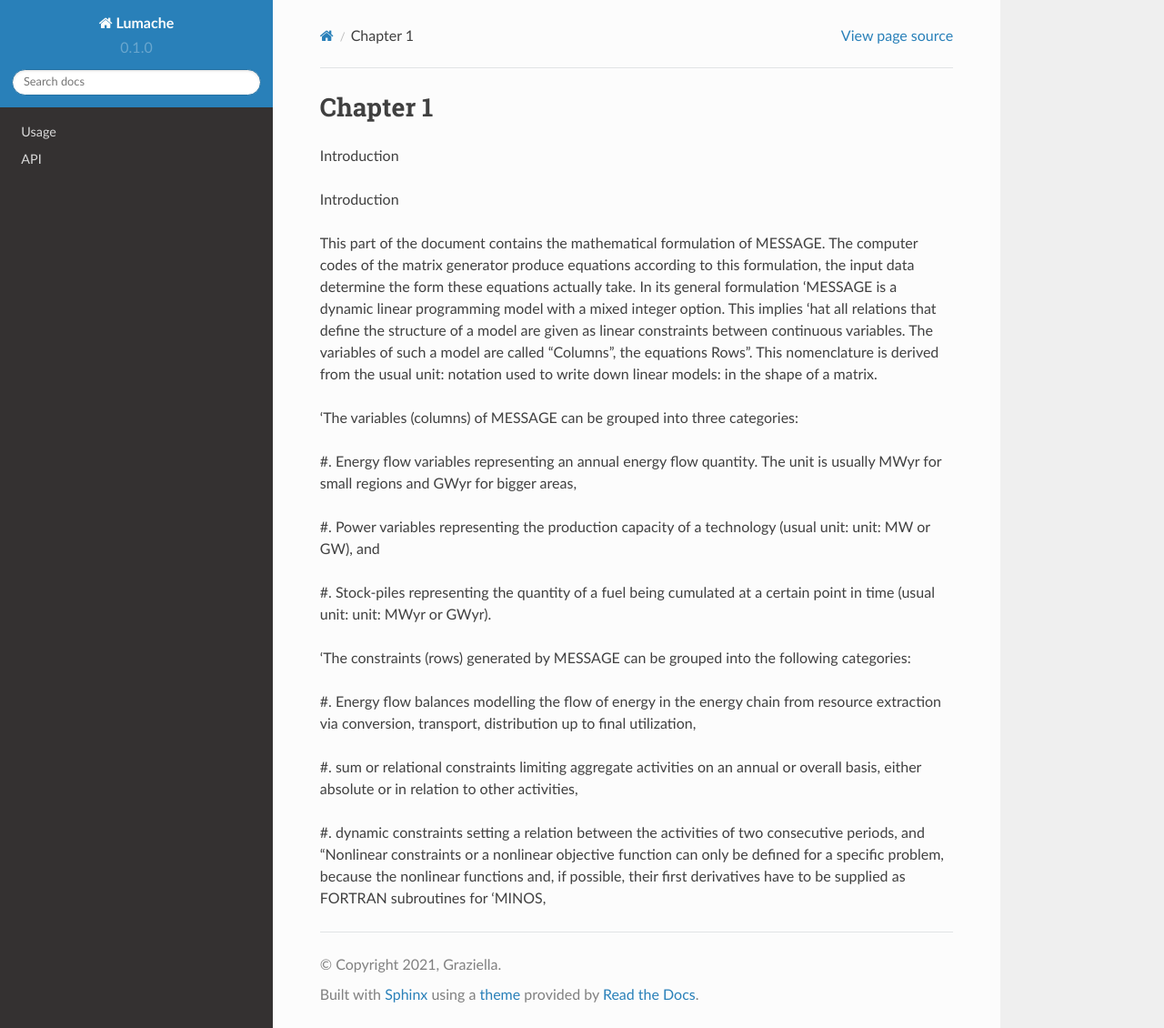
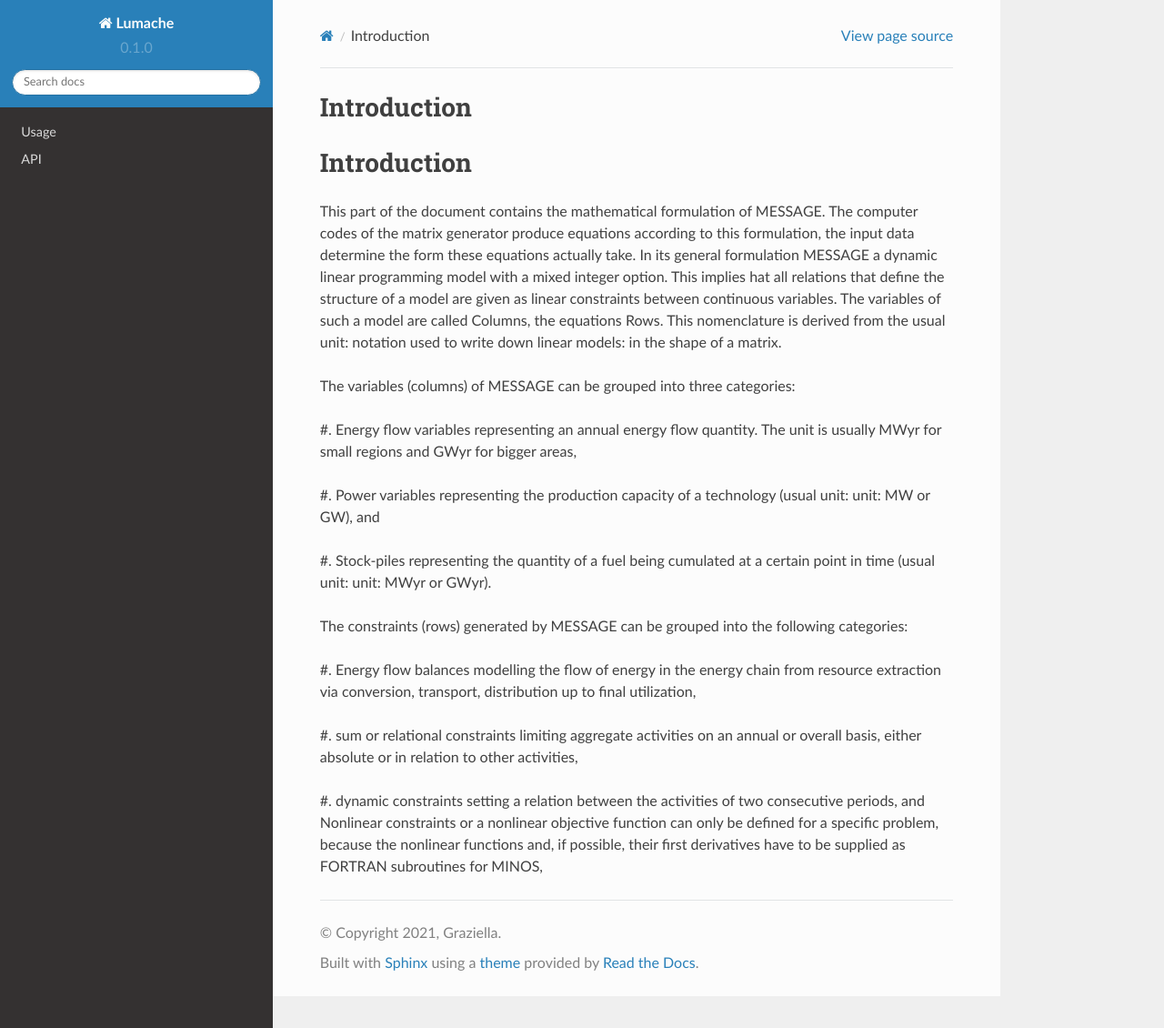
Before and after one commit to mbbenticha/MESSAGEdoc, a Sphinx documentation site: the page built from docs/source/message_01_introduction.rst, in a window 1280 px wide and 1130 px high. Shown: the whole window at 91% size. Built offline with Sphinx 7.4.7 and the Read the Docs theme 2.0.0, drawn with Linux system fonts in a browser that asks for light colours.

```diff
--- a/docs/source/message_01_introduction.rst
+++ b/docs/source/message_01_introduction.rst
@@ -1,20 +1,19 @@
-Chapter 1
-==========
+Introduction
+-------------
 
 Introduction
-
-Introduction
+-------------
 
 This part of the document contains the mathematical formulation of MESSAGE. The
 computer codes of the matrix generator produce equations according to this formulation, the
 input data determine the form these equations actually take. In its general formulation
-'MESSAGE is a dynamic linear programming model with a mixed integer option. This implies
-'hat all relations that define the structure of a model are given as linear constraints between
-continuous variables. The variables of such a model are called "Columns", the equations
-Rows". This nomenclature is derived from the usual unit: notation used to write down linear
+MESSAGE a dynamic linear programming model with a mixed integer option. This implies
+hat all relations that define the structure of a model are given as linear constraints between
+continuous variables. The variables of such a model are called Columns, the equations
+Rows. This nomenclature is derived from the usual unit: notation used to write down linear
 models: in the shape of a matrix.
 
-'The variables (columns) of MESSAGE can be grouped into three categories:
+The variables (columns) of MESSAGE can be grouped into three categories:
 
 #. Energy flow variables representing an annual energy flow quantity. The unit is usually
 MWyr for small regions and GWyr for bigger areas,
@@ -25,7 +24,7 @@ or GW), and
 #. Stock-piles representing the quantity of a fuel being cumulated at a certain point in
 time (usual unit: unit: MWyr or GWyr).
 
-'The constraints (rows) generated by MESSAGE can be grouped into the following categories:
+The constraints (rows) generated by MESSAGE can be grouped into the following categories:
 
 #. Energy flow balances modelling the flow of energy in the energy chain from resource
 extraction via conversion, transport, distribution up to final utilization,
@@ -35,6 +34,6 @@ either absolute or in relation to other activities,
 
 #. dynamic constraints setting a relation between the activities of two consecutive periods,
 and
-"Nonlinear constraints or a nonlinear objective function can only be defined for a specific problem, because
+Nonlinear constraints or a nonlinear objective function can only be defined for a specific problem, because
 the nonlinear functions and, if possible, their first derivatives have to be supplied as FORTRAN subroutines for
-'MINOS,
+MINOS,
```
